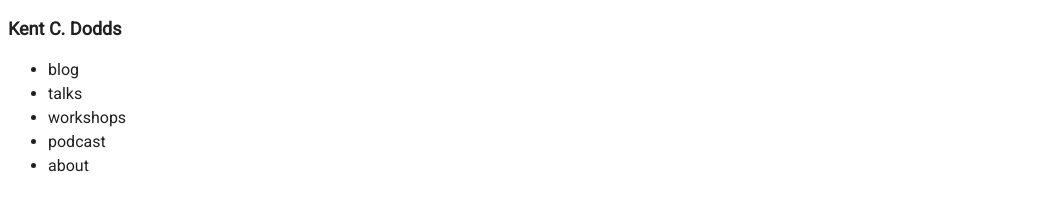
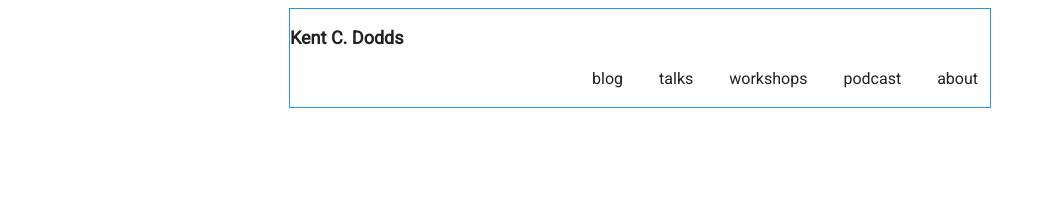
Before and after one commit to belon-creator/tasks, a plain HTML site: page menu/index.html in a window 1280 px wide. Shown: the whole page, without its empty margins (0-1045 px from the left). Drawn offline with Linux system fonts and the light colour scheme.

Commit message:
add flex

```diff
--- a/menu/css/styles.css
+++ b/menu/css/styles.css
@@ -25,3 +25,28 @@ body {
 .link-logo:focus {
   color: #2196f3;
 }
+
+/* 4 homework
+task 2 */
+.navigation {
+  width: 700px;
+  border: 1px solid #2196f3;
+  margin: 0 auto;
+}
+
+.menu-list {
+  display: flex;
+  justify-content: flex-end;
+}
+
+.menu-list-item {
+  list-style: none;
+}
+
+.menu-list-item:not(:first-child) {
+  margin-left: 12px;
+}
+
+.menu-link {
+  padding: 20px 12px;
+}
```
